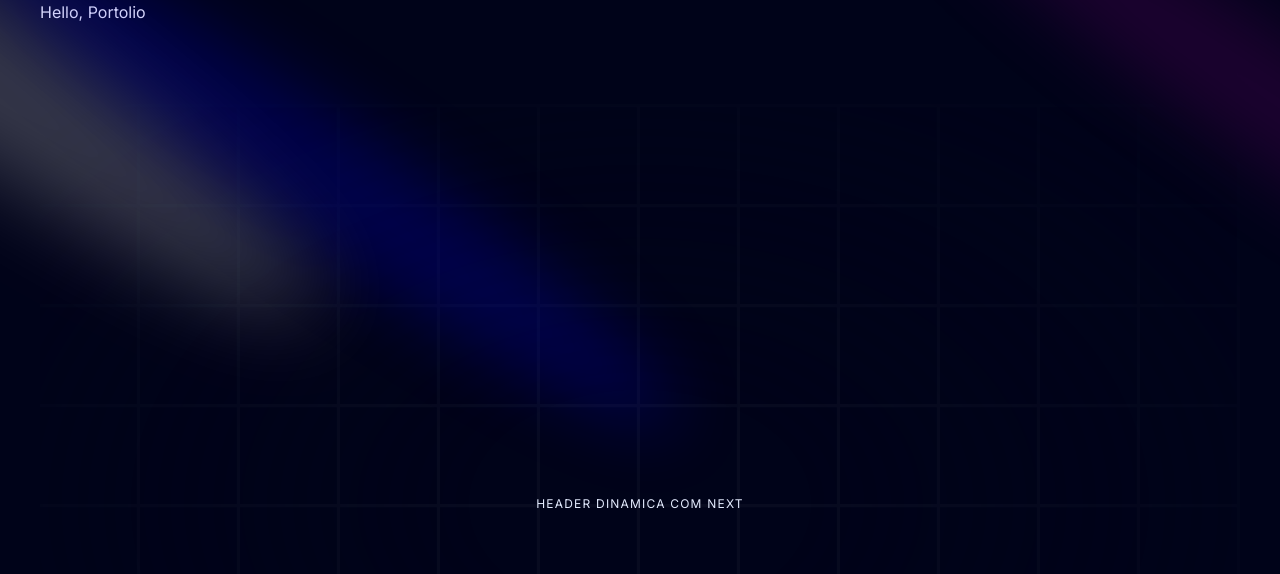
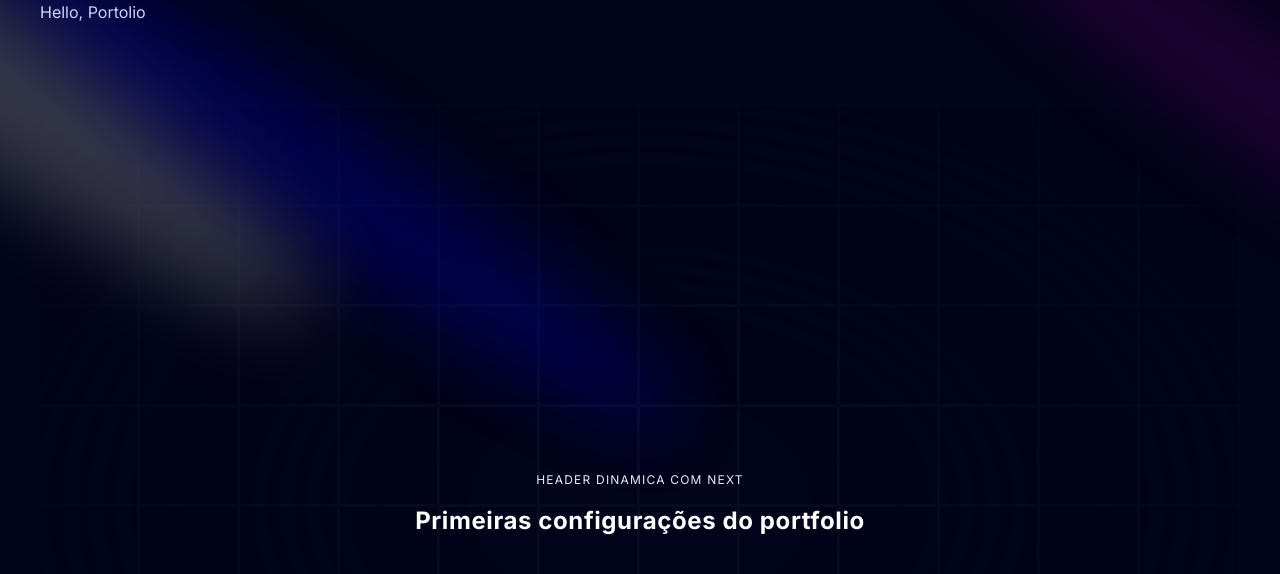
Before and after one commit to castelarxxx/portfolio-next, a Next.js app: page / in a window 1280 px wide. Shown: the top 574 px of the page. Built offline with nearby package versions, Linux system fonts and the light colour scheme.

Commit message:
feat: textGenerate and hero components

```diff
--- a/components/Hero.tsx
+++ b/components/Hero.tsx
@@ -1,4 +1,5 @@
 import { Spotlight } from "./ui/Spotlight";
+import { TextGenerateEffect } from "./ui/TextGenerateEffect";
 
 export const Hero = () => {
   return (
@@ -22,6 +23,10 @@ export const Hero = () => {
             <h2 className="uppercase tracking-widest text-xs text-center text-blue-100 max-w-80">
               HEADER DINAMICA COM NEXT
             </h2>
+            <TextGenerateEffect
+              className="text-center -text-[40px] md:text-5xl lg:text-6xl"
+              words="Primeiras configurações do portfolio"
+            />
           </div>
         </div>
       </div>
--- /dev/null
+++ b/components/ui/TextGenerateEffect.tsx
@@ -0,0 +1,62 @@
+"use client";
+import { useEffect } from "react";
+import { motion, stagger, useAnimate } from "framer-motion";
+import { cn } from "@/lib/utils";
+
+export const TextGenerateEffect = ({
+  words,
+  className,
+  filter = true,
+  duration = 0.5,
+}: {
+  words: string;
+  className?: string;
+  filter?: boolean;
+  duration?: number;
+}) => {
+  const [scope, animate] = useAnimate();
+  let wordsArray = words.split(" ");
+  useEffect(() => {
+    animate(
+      "span",
+      {
+        opacity: 1,
+        filter: filter ? "blur(0px)" : "none",
+      },
+      {
+        duration: duration ? duration : 1,
+        delay: stagger(0.2),
+      }
+    );
+  }, [scope.current]);
+
+  const renderWords = () => {
+    return (
+      <motion.div ref={scope}>
+        {wordsArray.map((word, idx) => {
+          return (
+            <motion.span
+              key={word + idx}
+              className="dark:text-white text-black opacity-0"
+              style={{
+                filter: filter ? "blur(10px)" : "none",
+              }}
+            >
+              {word}{" "}
+            </motion.span>
+          );
+        })}
+      </motion.div>
+    );
+  };
+
+  return (
+    <div className={cn("font-bold", className)}>
+      <div className="mt-4">
+        <div className=" dark:text-white text-black text-2xl leading-snug tracking-wide">
+          {renderWords()}
+        </div>
+      </div>
+    </div>
+  );
+};
```
